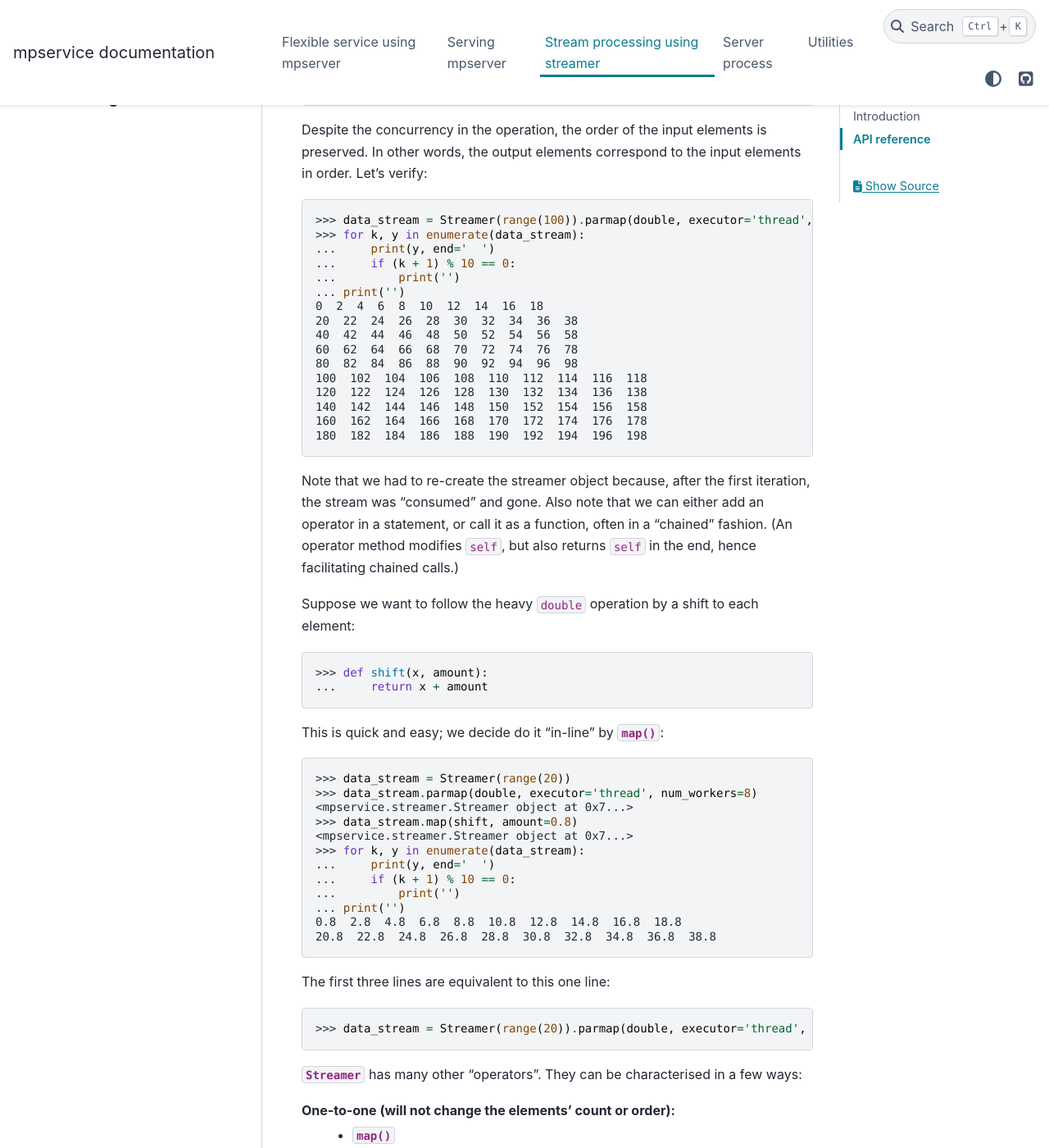
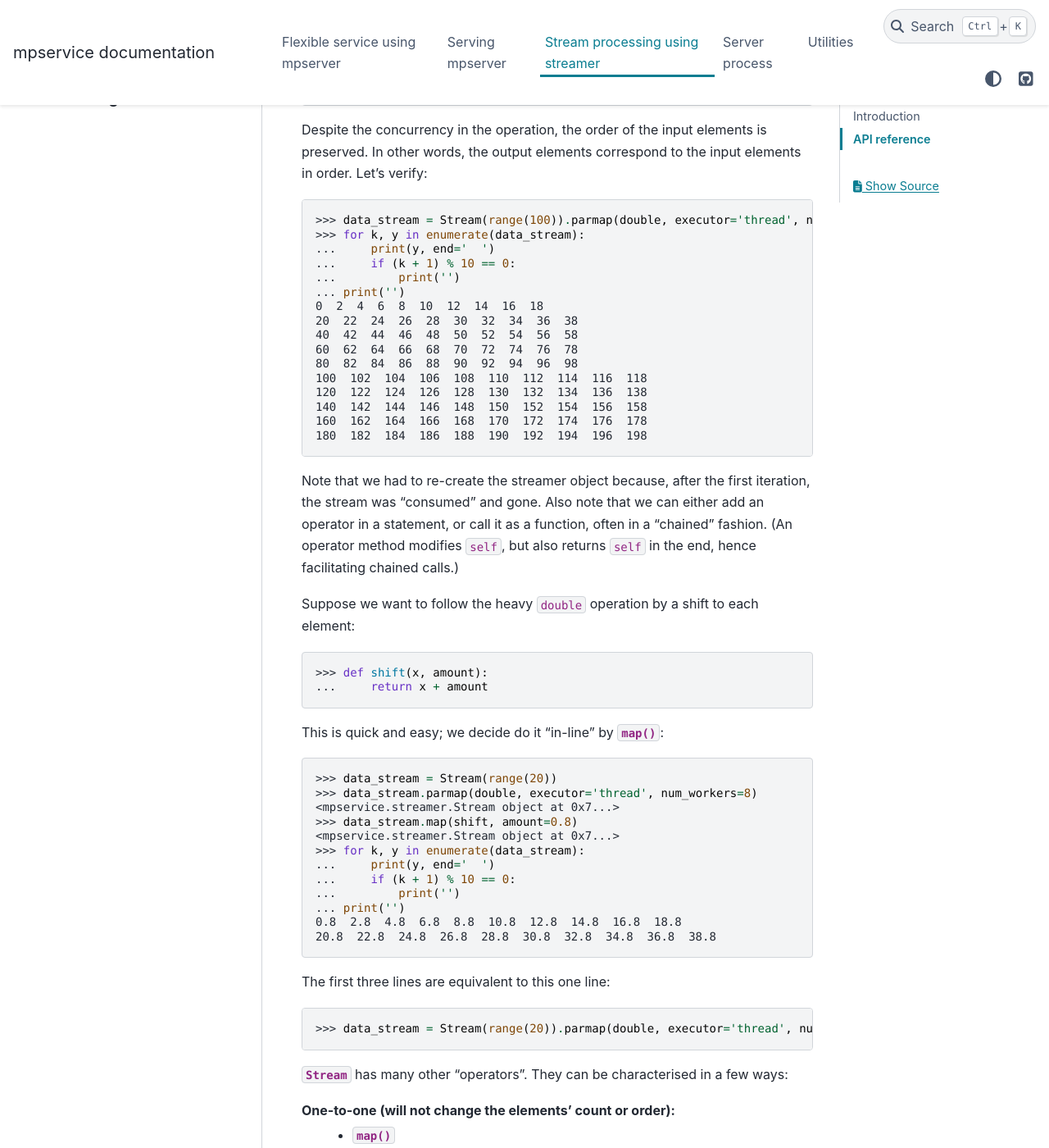
Before and after one commit to zpz/mpservice, a Sphinx documentation site: the page built from docs/streamer.rst, in a window 1280 px wide and 1400 px high, scrolled down 1363 px. Shown: the whole window at 82% size. Built offline with Sphinx 7.4.7 and the PyData theme 0.15.4, drawn with Linux system fonts in a browser that asks for light colours; some of the changed text lies outside the part shown.

Commit message:
streamer

```diff
--- a/docs/streamer.rst
+++ b/docs/streamer.rst
@@ -4,7 +4,7 @@ Stream processing using ``streamer``
 
 .. testsetup::
 
-   from mpservice.streamer import Streamer
+   from mpservice.streamer import Stream
 
 
 .. automodule:: mpservice.streamer
@@ -26,25 +26,25 @@ Let's make up an I/O-bound operation which takes an input and produces an output
 ...     return x * 2
 
 Suppose we have a long stream of input values we want to process.
-We feed this stream into a :class:`Streamer` object:
+We feed this stream into a :class:`Stream` object:
 
->>> from mpservice.streamer import Streamer
->>> data_stream = Streamer(range(100))
+>>> from mpservice.streamer import Stream
+>>> data_stream = Stream(range(100))
 
 The input stream is often a list, but more generally, it can be any
 `Iterable`_, possibly unlimited.
 Since ``double`` is an I/O-bound operation, let's use multiple threads to speed up
 the processing of the input stream.
-For this purpose, we add a :meth:`~Streamer.parmap` (or "parallel map") operator to the stream:
+For this purpose, we add a :meth:`~Stream.parmap` (or "parallel map") operator to the stream:
 
 >>> data_stream.parmap(double, executor='thread', num_workers=8)  # doctest: +ELLIPSIS
-<mpservice.streamer.Streamer object at 0x7...>
+<mpservice.streamer.Stream object at 0x7...>
 
 This requests the function ``double`` to be run in 8 threads;
 they will collectively process the input stream.
 Adding the operator is just "setup"--nothing runs until we start to retrieve results.
 Later we'll see that we can add more than one operator, and there are other types of operators.
-Because a :class:`Streamer` is an `Iterator`_,
+Because a :class:`Stream` is an `Iterator`_,
 "retrieving the results" usually amounts to iterating over it:
 
 >>> total = 0
@@ -62,7 +62,7 @@ Despite the concurrency in the operation, the order of the input elements is pre
 In other words, the output elements correspond to the input elements in order.
 Let's verify:
 
->>> data_stream = Streamer(range(100)).parmap(double, executor='thread', num_workers=8)
+>>> data_stream = Stream(range(100)).parmap(double, executor='thread', num_workers=8)
 >>> for k, y in enumerate(data_stream):  # doctest: +SKIP
 ...     print(y, end='  ')  # doctest: +SKIP
 ...     if (k + 1) % 10 == 0:  # doctest: +SKIP
@@ -90,13 +90,13 @@ Suppose we want to follow the heavy ``double`` operation by a shift to each elem
 >>> def shift(x, amount):
 ...     return x + amount
 
-This is quick and easy; we decide do it "in-line" by :meth:`~Streamer.map`:
+This is quick and easy; we decide do it "in-line" by :meth:`~Stream.map`:
 
->>> data_stream = Streamer(range(20))
+>>> data_stream = Stream(range(20))
 >>> data_stream.parmap(double, executor='thread', num_workers=8)  # doctest: +ELLIPSIS
-<mpservice.streamer.Streamer object at 0x7...>
+<mpservice.streamer.Stream object at 0x7...>
 >>> data_stream.map(shift, amount=0.8)  # doctest: +SKIP
-<mpservice.streamer.Streamer object at 0x7...>
+<mpservice.streamer.Stream object at 0x7...>
 >>> for k, y in enumerate(data_stream):  # doctest: +SKIP
 ...     print(y, end='  ')  # doctest: +SKIP
 ...     if (k + 1) % 10 == 0:  # doctest: +SKIP
@@ -107,37 +107,37 @@ This is quick and easy; we decide do it "in-line" by :meth:`~Streamer.map`:
 
 The first three lines are equivalent to this one line:
 
->>> data_stream = Streamer(range(20)).parmap(double, executor='thread', num_workers=8).map(shift, amount=0.8)
+>>> data_stream = Stream(range(20)).parmap(double, executor='thread', num_workers=8).map(shift, amount=0.8)
 
-:class:`Streamer` has many other "operators". They can be characterised in a few ways:
+:class:`Stream` has many other "operators". They can be characterised in a few ways:
 
 One-to-one (will not change the elements' count or order):
-    - :meth:`~Streamer.map`
-    - :meth:`~Streamer.accumulate`
-    - :meth:`~Streamer.peek`
-    - :meth:`~Streamer.parmap`
-    - :meth:`~Streamer.buffer`
+    - :meth:`~Stream.map`
+    - :meth:`~Stream.accumulate`
+    - :meth:`~Stream.peek`
+    - :meth:`~Stream.parmap`
+    - :meth:`~Stream.buffer`
 
 Many-to-one (may shrink the stream):
-    - :meth:`~Streamer.groupby`
-    - :meth:`~Streamer.batch`
+    - :meth:`~Stream.groupby`
+    - :meth:`~Stream.batch`
 
 One-to-many (may expand the stream):
-    - :meth:`~Streamer.unbatch`
+    - :meth:`~Stream.unbatch`
 
 Selection or filtering (may drop elements):
-    - :meth:`~Streamer.filter`
-    - :meth:`~Streamer.filter_exceptions`
-    - :meth:`~Streamer.head`
-    - :meth:`~Streamer.tail`
+    - :meth:`~Stream.filter`
+    - :meth:`~Stream.filter_exceptions`
+    - :meth:`~Stream.head`
+    - :meth:`~Stream.tail`
 
 Concurrent (will create other threads or processes):
-    - :meth:`~Streamer.parmap`
-    - :meth:`~Streamer.buffer`
+    - :meth:`~Stream.parmap`
+    - :meth:`~Stream.buffer`
 
 Read-only (will not change the elements):
-    - :meth:`~Streamer.buffer`
-    - :meth:`~Streamer.peek`
+    - :meth:`~Stream.buffer`
+    - :meth:`~Stream.peek`
 
 These methods can be called either as a statement, or as a function, often in a "chained" fashion.
 They "set up", or "add", operators to the streamer.
@@ -151,9 +151,9 @@ The "consuming" methods are "pulling" at the end of the final operator.
 
 There are several ways to consume the stream:
 
-- Iterate over the :class:`Streamer` object, because it implements :meth:`~Streamer.__iter__`.
-- Call the method :meth:`~Streamer.collect` to get all the elements in a list---if you know there are not too many of them!
-- Call the method :meth:`~Streamer.drain` to "finish off" the operations. This does not return the elements of the stream, but rather
+- Iterate over the :class:`Stream` object, because it implements :meth:`~Stream.__iter__`.
+- Call the method :meth:`~Stream.collect` to get all the elements in a list---if you know there are not too many of them!
+- Call the method :meth:`~Stream.drain` to "finish off" the operations. This does not return the elements of the stream, but rather
   just the count of them. This is used when the final operator exists mainly for a side effect, such as saving things to a database.
 
 
@@ -164,7 +164,7 @@ API reference
 =============
 
 
-.. autoclass:: mpservice.streamer.Streamer
+.. autoclass:: mpservice.streamer.Stream
 
 
 Reference (for an early version of the code): https://zpz.github.io/blog/stream-processing/
--- a/docs/util.rst
+++ b/docs/util.rst
@@ -13,8 +13,6 @@ Utilities
 
 .. autoexception:: mpservice.util.RemoteTraceback
 
-.. autofunction:: mpservice.util.is_exception
-
 .. autofunction:: mpservice.util.is_remote_exception
 
 .. autofunction:: mpservice.util.get_remote_traceback
--- a/src/mpservice/__init__.py
+++ b/src/mpservice/__init__.py
@@ -18,4 +18,4 @@ The package `mpservice <https://github.com/zpz/mpservice>`_ provides utilities f
 """
 
 
-__version__ = "0.11.9b2"
+__version__ = "0.11.9b3"
```
Also changed, not shown: CHANGELOG.md (+2 -0 lines), 7 other files.
